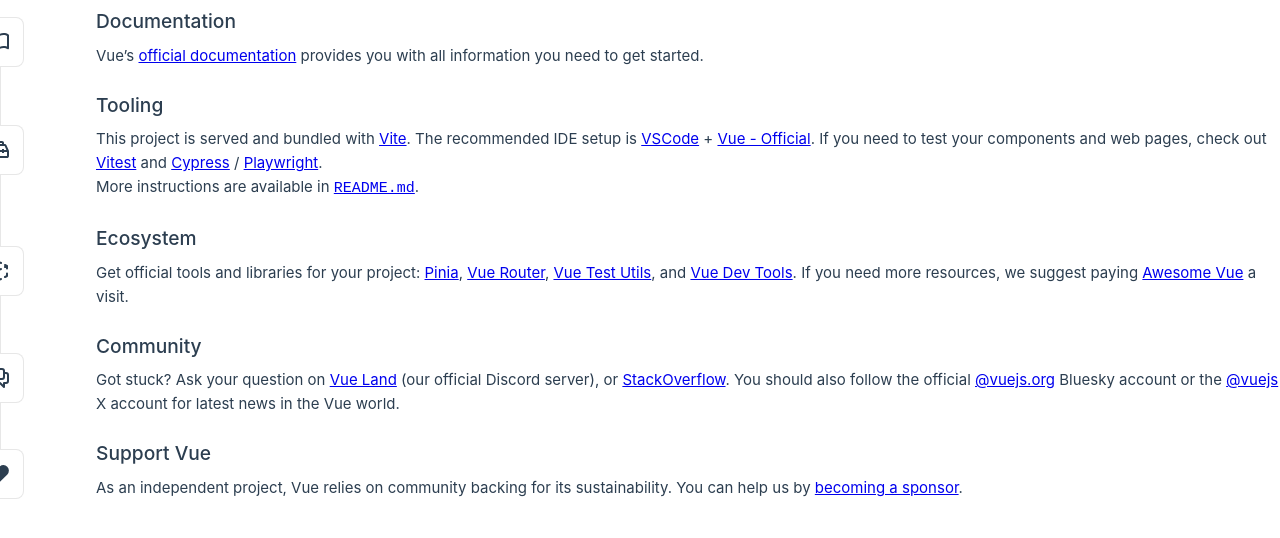
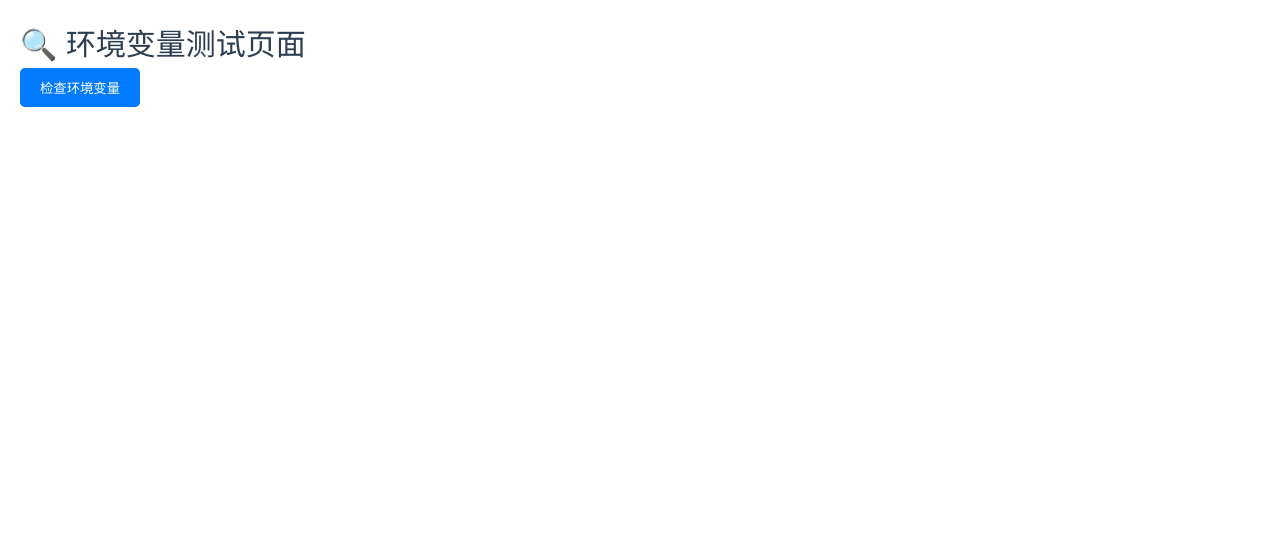
Before and after one commit to zhendong2022/mao_nav, a Vue app: page /test in a window 1280 px wide. Shown: the top 538 px of the page. Built offline with nearby package versions, Linux system fonts and the light colour scheme.

Commit message:
add _test page

```diff
--- a/src/router/index.js
+++ b/src/router/index.js
@@ -1,5 +1,6 @@
 import { createRouter, createWebHistory } from 'vue-router'
 import NavHomeView from '../views/NavHomeView.vue'
+import TestView from '../views/TestView.vue'
 
 const router = createRouter({
   history: createWebHistory(import.meta.env.BASE_URL),
@@ -21,7 +22,10 @@
     {
       path: '/test',
       name: 'test',
-      component: () => import('../views/HomeView.vue'),
+      component: TestView,
+      meta: {
+        title: '环境变量测试 - 猫猫导航'
+      }
     },
   ],
 })
--- /dev/null
+++ b/src/views/TestView.vue
@@ -0,0 +1,62 @@
+<template>
+  <div class="test-page">
+    <h1>🔍 环境变量测试页面</h1>
+    <button @click="testEnvVars">检查环境变量</button>
+    <div v-if="envResult" class="results">
+      <h2>检测结果：</h2>
+      <pre>{{ envResult }}</pre>
+    </div>
+  </div>
+</template>
+
+<script setup>
+import { ref } from 'vue'
+
+const envResult = ref('')
+
+const testEnvVars = () => {
+  const result = {
+    '当前环境': import.meta.env.MODE,
+    '构建时间': new Date().toLocaleString(),
+    '环境变量检查': {
+      VITE_ADMIN_PASSWORD: import.meta.env.VITE_ADMIN_PASSWORD ? '已配置' : '未配置',
+      VITE_GITHUB_TOKEN: import.meta.env.VITE_GITHUB_TOKEN ? `已配置 (${import.meta.env.VITE_GITHUB_TOKEN.substring(0, 10)}...)` : '未配置',
+      VITE_GITHUB_OWNER: import.meta.env.VITE_GITHUB_OWNER || '未配置',
+      VITE_GITHUB_REPO: import.meta.env.VITE_GITHUB_REPO || '未配置',
+      VITE_GITHUB_BRANCH: import.meta.env.VITE_GITHUB_BRANCH || '未配置'
+    }
+  }
+
+  envResult.value = JSON.stringify(result, null, 2)
+  console.log('环境变量测试结果:', result)
+}
+</script>
+
+<style scoped>
+.test-page {
+  padding: 20px;
+}
+
+.results {
+  margin-top: 20px;
+  padding: 15px;
+  background: #f8f9fa;
+  border-radius: 5px;
+}
+
+pre {
+  background: white;
+  padding: 10px;
+  border-radius: 3px;
+  overflow-x: auto;
+}
+
+button {
+  padding: 10px 20px;
+  background: #007bff;
+  color: white;
+  border: none;
+  border-radius: 5px;
+  cursor: pointer;
+}
+</style>
```
